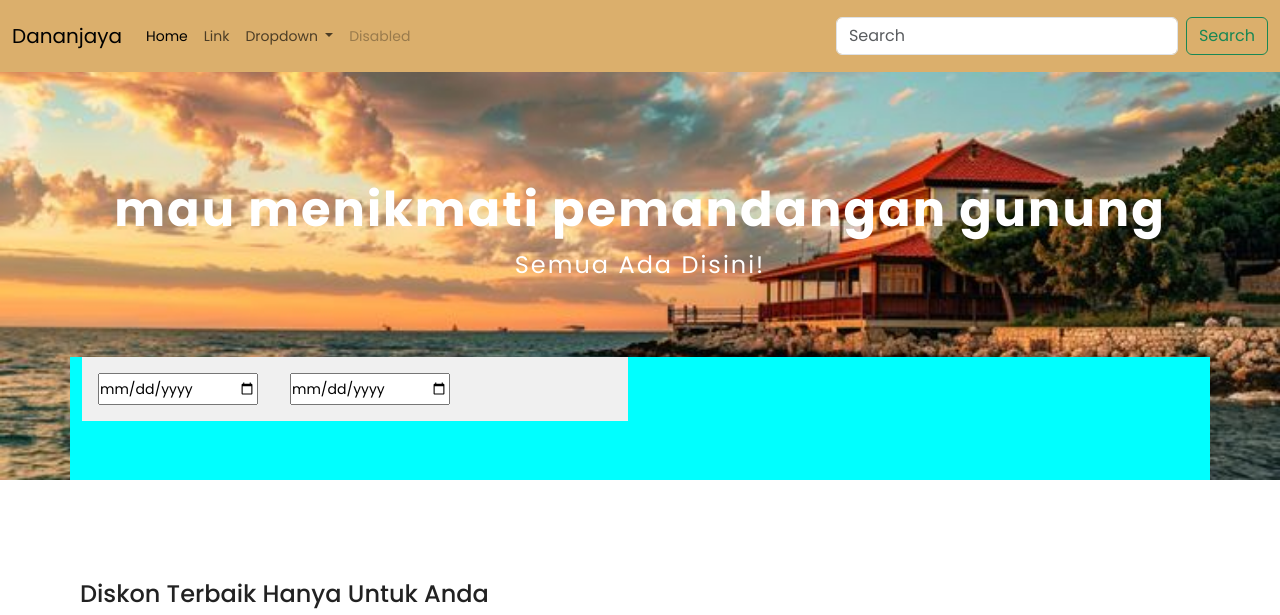
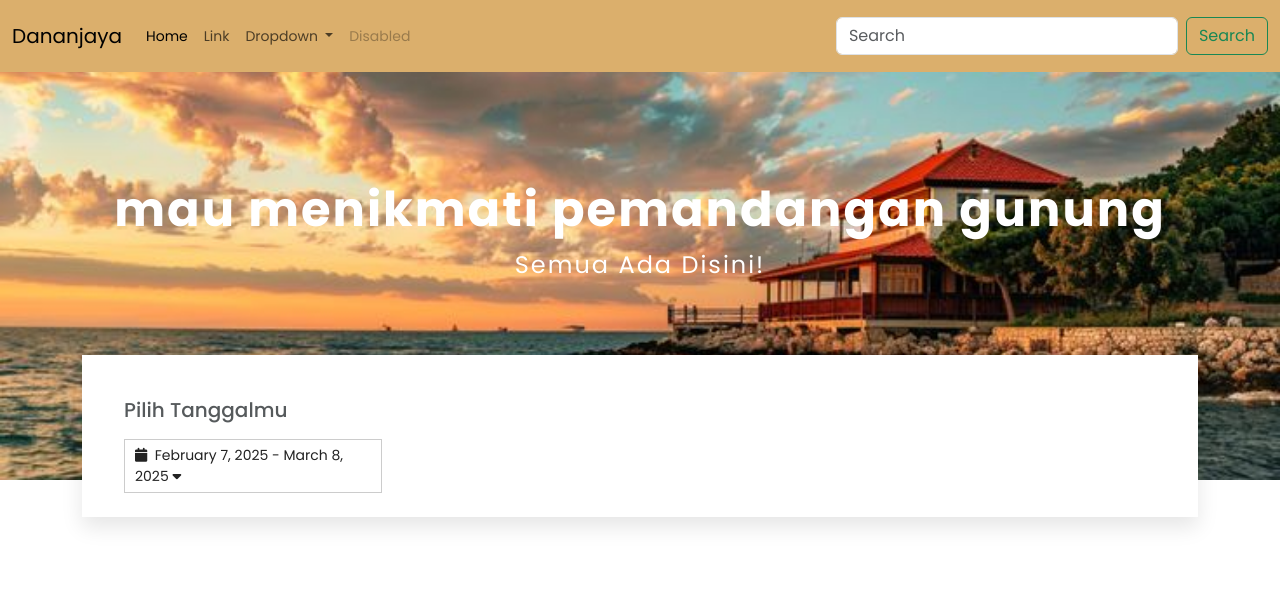
Before and after one commit to GunawanKafi/project, a PHP site: page / in a window 1280 px wide. Shown: the top 615 px of the page. Run offline with PHP 8.4, Linux system fonts and the light colour scheme; some libraries are stand-ins or nearby versions.

Commit message:
perbaikan

```diff
--- a/assets/css/style.css
+++ b/assets/css/style.css
@@ -82,26 +82,35 @@ body{
 --------------------------------------*/
 
 .travel-box {
-    display: flex;
+    /* display: flex;
     flex-wrap: wrap;
-    justify-content: center;
+    justify-content: center; */
     padding-bottom: 50px;
 }
-.travel-box .container{
-	background-color: aqua;
-	margin-top: -123px;
+
+.single-travel-boxes {
+    margin-top: -125px;
+    background: #fff;
+}
+.tab-para p {
+    font-size: 24px;
+}
+.desc-tabs {
+    border: transparent;
+    box-shadow: 0 10px 20px rgba(0,0,0,.1);
+}
+.tab-para{
+	padding: 43px 42px 24px;
+}
+.single-tab-select-box h2{
+	color: #565a5c;
+    font-size: 20px;
+    font-weight: 500;
+    font-family: 'Poppins', sans-serif;
+    text-transform: capitalize;
+    margin-bottom: 17px;
 }
 
-.travel-content {
-    background-color: #f0f0f0;
-    display: flex;
-    flex-wrap: wrap;
-}
-.datepicker{
-    margin: 1rem;
-    width: 10rem;
-    height: 2rem;
-}
 /*-------------------------------------
 		5. Carousel
 --------------------------------------*/
--- a/index.html
+++ b/index.html
@@ -14,6 +14,23 @@
     />
 
     <title>Document</title>
+
+    <!-- FontAwesome -->
+    <link
+      rel="stylesheet"
+      href="https://cdnjs.cloudflare.com/ajax/libs/font-awesome/6.7.2/css/all.min.css"
+      integrity="sha512-Evv84Mr4kqVGRNSgIGL/F/aIDqQb7xQ2vcrdIwxfjThSH8CSR7PBEakCr51Ck+w+/U6swU2Im1vVX0SVk9ABhg=="
+      crossorigin="anonymous"
+      referrerpolicy="no-referrer"
+    />
+
+    <!-- DatePicker -->
+    <link
+      rel="stylesheet"
+      type="text/css"
+      href="https://cdn.jsdelivr.net/npm/daterangepicker/daterangepicker.css"
+    />
+    <!-- Bootstrap -->
     <link
       href="https://cdn.jsdelivr.net/npm/bootstrap@5.3.3/dist/css/bootstrap.min.css"
       rel="stylesheet"
@@ -112,13 +129,38 @@
     <section class="travel-box">
       <div class="container">
         <div class="row">
-          <div class="col-md-6">
+          <div class="col-md-12">
             <div class="single-travel-boxes">
-              <div class="travel-content">
+              <div id="desc-tabs" class="desc-tabs">
+                <div class="tab-content">
+                  <div class="tab-para">
+                    <div class="col-lg-3 col-md-3 col-sm-4">
+                      <div class="single-tab-select-box">
+                        <h2>Pilih Tanggalmu</h2>
 
-                <input type="date" class="datepicker" >
-                <input type="date" class="datepicker" >
-                <!--/.col-->
+                        <form action="#">
+                          <div
+                            id="reportrange"
+                            style="
+                              background: #fff;
+                              cursor: pointer;
+                              padding: 5px 10px;
+                              border: 1px solid #ccc;
+                              width: 100%;
+                            "
+                          >
+                            <i class="fa fa-calendar"></i>&nbsp; <span></span>
+                            <i class="fa fa-caret-down"></i>
+                          </div>
+                        </form>
+
+                        <!-- /.travel-check-icon -->
+                      </div>
+                      <!--/.single-tab-select-box-->
+                    </div>
+                    <!--/.col-->
+                  </div>
+                </div>
               </div>
             </div>
           </div>
@@ -450,6 +492,8 @@
     <!-- projetct end -->
 
     <!-- all script -->
+
+    <!-- TypedJs -->
     <script src="https://unpkg.com/typed.js@2.1.0/dist/typed.umd.js"></script>
     <script>
       var typed = new Typed("#First", {
@@ -466,7 +510,8 @@
         smartBackspace: true,
       });
     </script>
-    <!-- <script src="node_modules/jquery/dist/jquery.js"></script> -->
+
+    <!-- Jquery -->
     <script
       src="https://cdnjs.cloudflare.com/ajax/libs/jquery/3.7.1/jquery.min.js"
       integrity="sha512-v2CJ7UaYy4JwqLDIrZUI/4hqeoQieOmAZNXBeQyjo21dadnwR+8ZaIJVT8EE2iyI61OV8e6M8PP2/4hpQINQ/g=="
@@ -479,11 +524,11 @@
       crossorigin="anonymous"
       referrerpolicy="no-referrer"
     ></script>
+
     <!--modernizr.min.js-->
     <script src="https://cdnjs.cloudflare.com/ajax/libs/modernizr/2.8.3/modernizr.min.js"></script>
 
     <!-- bootstrap.min.js -->
-    <!-- <script src="/node_modules/bootstrap/dist/js/bootstrap.bundle.js"></script> -->
     <script
       src="https://cdn.jsdelivr.net/npm/bootstrap@5.3.3/dist/js/bootstrap.bundle.min.js"
       integrity="sha384-YvpcrYf0tY3lHB60NNkmXc5s9fDVZLESaAA55NDzOxhy9GkcIdslK1eN7N6jIeHz"
@@ -497,5 +542,35 @@
       crossorigin="anonymous"
       referrerpolicy="no-referrer"
     ></script>
+    <script
+      type="text/javascript"
+      src="https://cdn.jsdelivr.net/momentjs/latest/moment.min.js"
+    ></script>
+    <script
+      type="text/javascript"
+      src="https://cdn.jsdelivr.net/npm/daterangepicker/daterangepicker.min.js"
+    ></script>
+    <script type="text/javascript">
+      $(function () {
+        var start = moment().subtract(29, "days");
+        var end = moment();
+
+        function cb(start, end) {
+          $("#reportrange span").html(
+            start.format("MMMM D, YYYY") + " - " + end.format("MMMM D, YYYY")
+          );
+        }
+
+        $("#reportrange").daterangepicker(
+          {
+            startDate: start,
+            endDate: end,
+          },
+          cb
+        );
+
+        cb(start, end);
+      });
+    </script>
   </body>
 </html>
```
